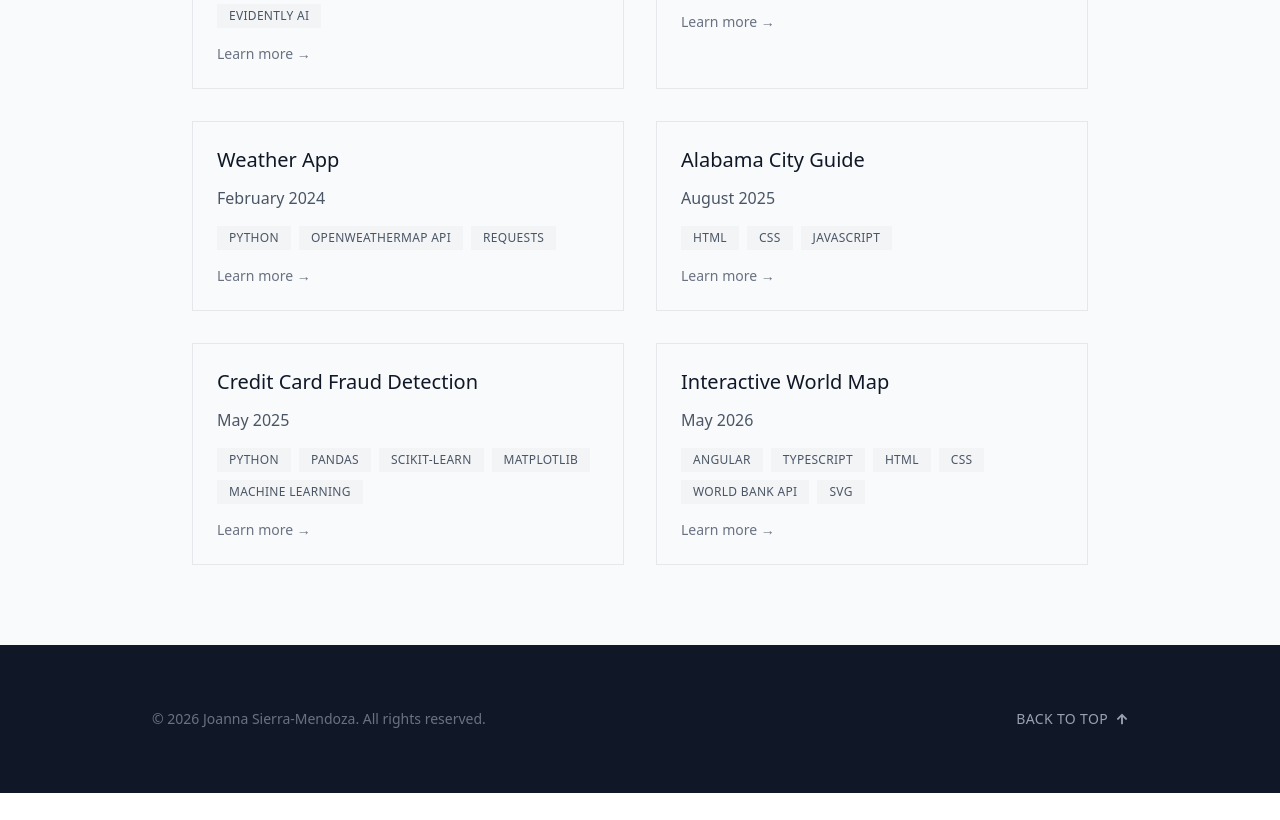
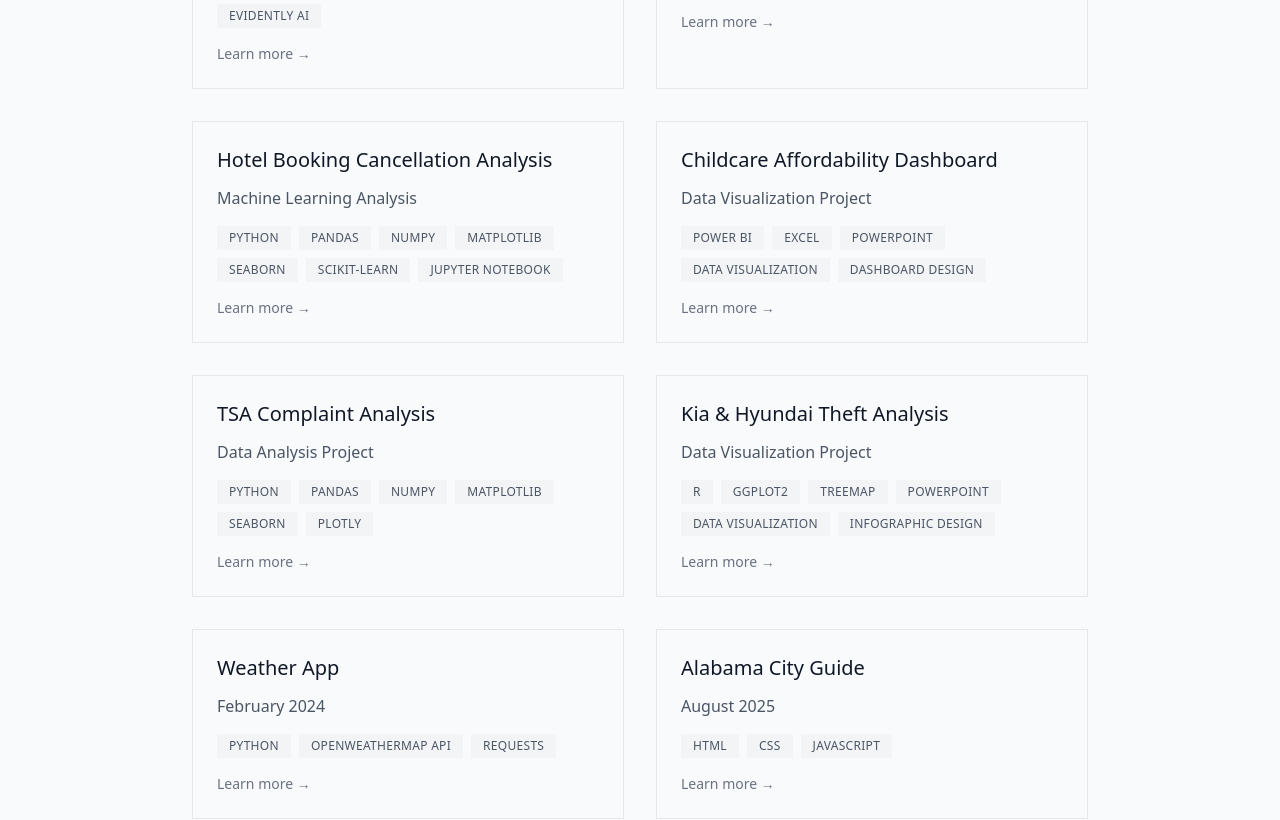
Before and after one commit to josierra21/jportfolio, a React (Vite) app: page / in a window 1280 px wide. Shown: the part 1040-1860 px from the top of the page. Before the commit the page ends 1833 px from the top, so only its background shows below. Built offline with nearby package versions, Linux system fonts and the light colour scheme.

Commit message:
updated projects list

```diff
--- a/src/components/experience/experience.tsx
+++ b/src/components/experience/experience.tsx
@@ -54,6 +54,62 @@ export const Experience: FC = () => {
         "Documented setup, training, and local app instructions so the project can be reproduced."
       ],
       techStack: ["Python", "TensorFlow", "Keras", "CNN", "LSTM", "MobileNetV2", "Streamlit"]
+    },
+    {
+      title: "Hotel Booking Cancellation Analysis",
+      description: "Machine Learning Analysis",
+      repoLink: "https://github.com/josierra21/hotel-booking-cancellation-analysis",
+      overview: "A machine learning analysis that explores hotel booking cancellation behavior using more than 119,000 reservation records. The project combines exploratory data analysis, feature engineering, and a Random Forest model to identify reservations at higher risk of cancellation.",
+      contributions: [
+        "Cleaned hotel booking data by removing duplicates, handling missing values, encoding categorical variables, and standardizing formats.",
+        "Engineered features such as total guest count and derived booking characteristics to support model performance.",
+        "Analyzed cancellation patterns across lead time, special requests, market segments, hotel type, and room assignments.",
+        "Trained a Random Forest Classifier to predict whether a reservation would be canceled.",
+        "Interpreted feature importance to identify lead time, month-year, country, market segment, special requests, ADR, deposit type, and previous cancellations as key predictors."
+      ],
+      techStack: ["Python", "Pandas", "NumPy", "Matplotlib", "Seaborn", "Scikit-learn", "Jupyter Notebook"]
+    },
+    {
+      title: "Childcare Affordability Dashboard",
+      description: "Data Visualization Project",
+      repoLink: "https://github.com/josierra21/national-database-of-childcare-prices",
+      overview: "A data visualization project using the National Database of Childcare Prices to examine childcare affordability in the United States from 2008 through 2018. The project uses dashboarding and visual storytelling to communicate how childcare costs compare to household income and federal affordability benchmarks.",
+      contributions: [
+        "Prepared childcare price, household income, unemployment, and labor force participation data for visualization.",
+        "Aggregated data by state and year to support trend analysis and geographic comparisons.",
+        "Converted weekly childcare costs into annual estimates and compared them with median household income.",
+        "Built an interactive Power BI dashboard with state and year filters, affordability mapping, and cost trend visuals.",
+        "Created presentation and billboard-style deliverables to communicate findings for different audiences."
+      ],
+      techStack: ["Power BI", "Excel", "PowerPoint", "Data Visualization", "Dashboard Design"]
+    },
+    {
+      title: "TSA Complaint Analysis",
+      description: "Data Analysis Project",
+      repoLink: "https://github.com/josierra21/TSA-complaint-analysis",
+      overview: "A data analysis project examining TSA complaint trends across U.S. airports from 2015 through 2024. The analysis combines complaint records with airport reference data to identify high-volume airports, common complaint categories, and geographic complaint patterns.",
+      contributions: [
+        "Combined TSA complaint datasets by airport, category, and subcategory with airport location reference data.",
+        "Cleaned and standardized airport identifiers to support analysis and mapping.",
+        "Analyzed national complaint trends over time, including pre-pandemic growth, pandemic declines, and post-pandemic increases.",
+        "Created visualizations for top complaint airports, complaint categories, EPSP trends, category heatmaps, and geographic patterns.",
+        "Developed recommendations focused on screening consistency, TSA PreCheck communication, complaint categorization, and targeted airport improvements."
+      ],
+      techStack: ["Python", "Pandas", "NumPy", "Matplotlib", "Seaborn", "Plotly"]
+    },
+    {
+      title: "Kia & Hyundai Theft Analysis",
+      description: "Data Visualization Project",
+      repoLink: "https://github.com/josierra21/kia-thefts-analysis",
+      overview: "A data visualization project examining the rise of Kia and Hyundai vehicle thefts across the United States between 2019 and 2023. The project uses visual storytelling and infographic design to communicate city-level, regional, and public safety trends.",
+      contributions: [
+        "Cleaned and transformed public vehicle theft data by standardizing geographic identifiers and theft count fields.",
+        "Aggregated theft data by city, year, and region to analyze national and regional trends.",
+        "Created supporting visualizations for top affected cities, regional theft distribution, and the Milwaukee theft trend.",
+        "Designed a public awareness infographic focused on clear communication and theft prevention messaging.",
+        "Applied ethical visualization practices to present public safety data accurately for a non-technical audience."
+      ],
+      techStack: ["R", "ggplot2", "Treemap", "PowerPoint", "Data Visualization", "Infographic Design"]
     },
     {
       title: "Weather App",
```
